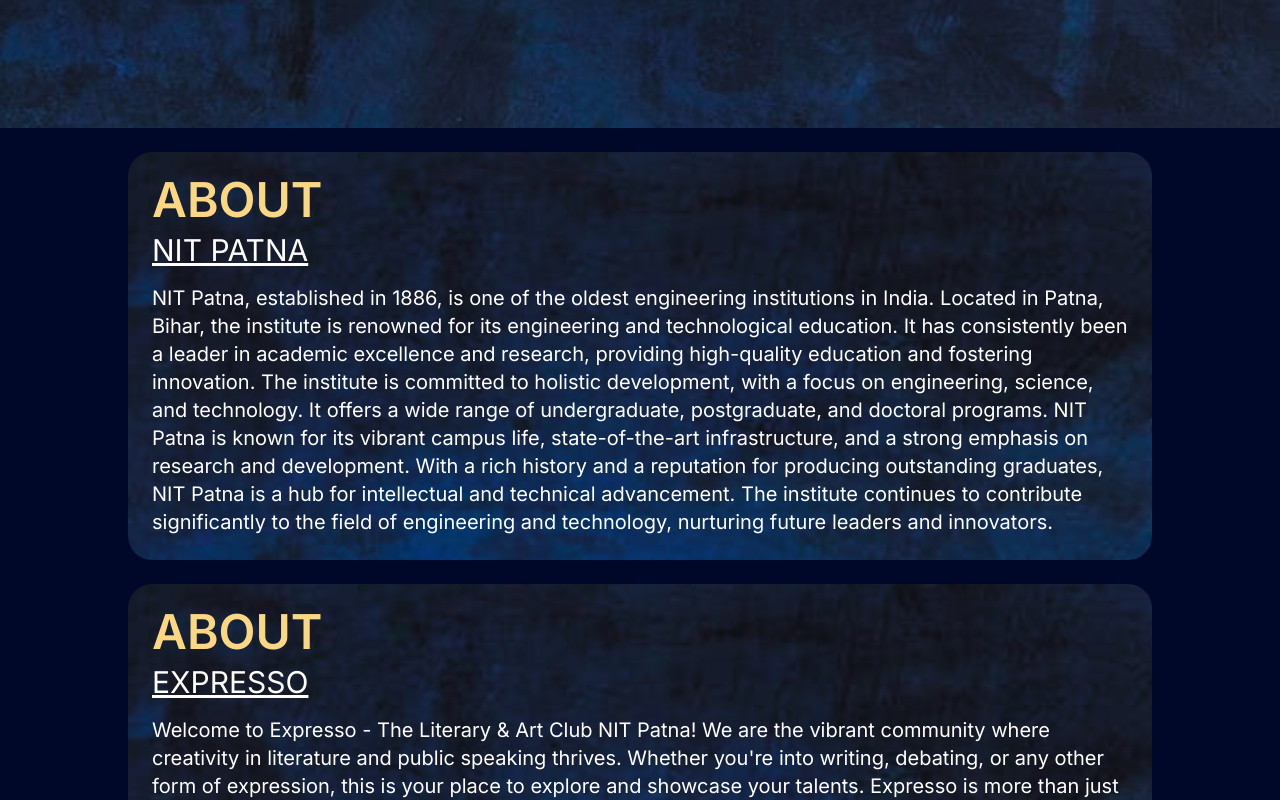
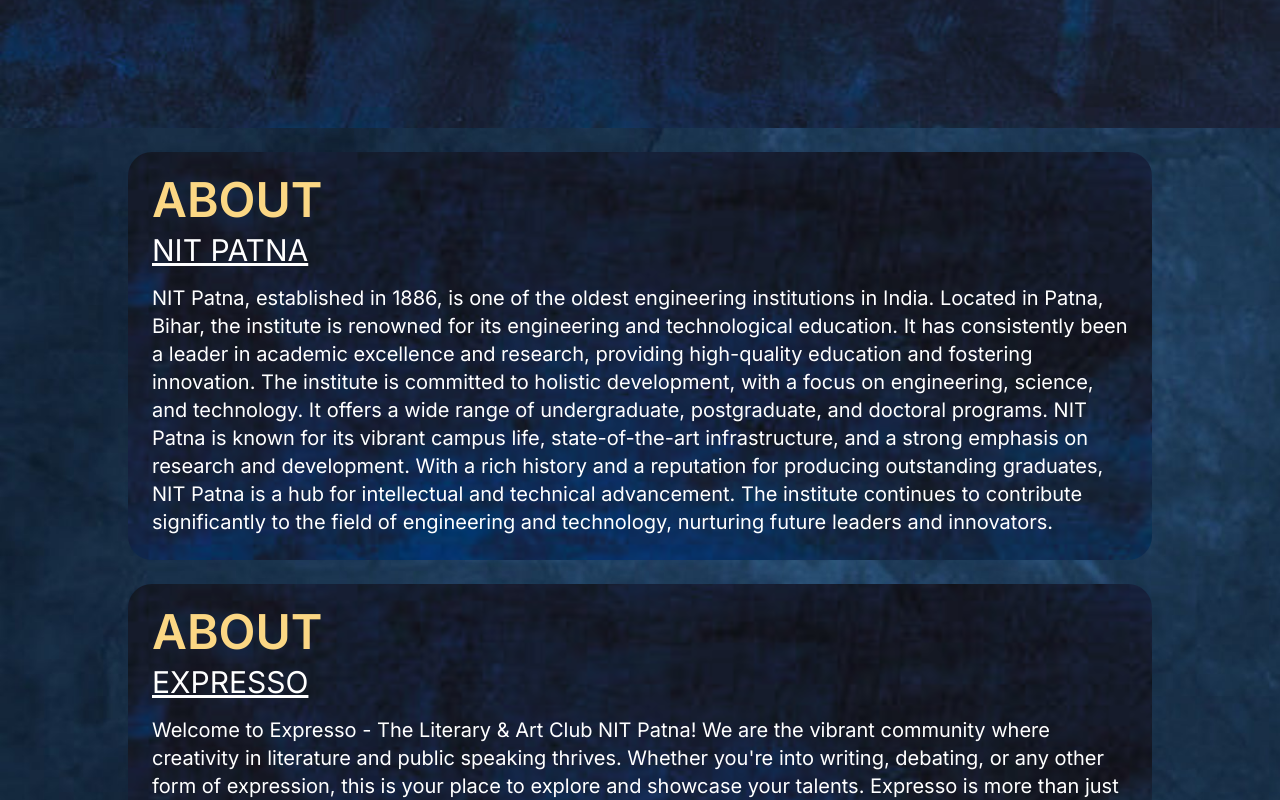
Before and after one commit to ShubhamTiwari55/NITP_MUN_Website, a Next.js app: page / in a window 1280 px wide. Shown: the part 680-1480 px from the top of the page. Built offline with nearby package versions, Linux system fonts and the light colour scheme.

Commit message:
slight adjustments

```diff
--- a/app/Faqs/Faqs.jsx
+++ b/app/Faqs/Faqs.jsx
@@ -15,7 +15,7 @@
                 backgroundRepeat: `no-repeat`,
                 backgroundSize: 'cover',
             }}>
-            <div className="grid grid-cols-1 md:grid-cols-2 gap-4 m-12">
+            <div className="grid grid-cols-2 gap-4 m-12 max-w-[60%]" >
                 {faqs.map((faq, index) => (
                     <div
                         key={index}
--- a/app/Home/HomePg.jsx
+++ b/app/Home/HomePg.jsx
@@ -39,7 +39,11 @@
 
   return (
     <>
-      <div className="flex flex-col bg-[#000829] px-4 py-6">
+      <div className="flex flex-col bg-[#000829] px-4 py-6"
+      style={{ backgroundImage: `url('/bg3.jpg')`,
+        backgroundRepeat: `no-repeat`,
+        backgroundSize: 'cover',
+    }}>
         {/* About NIT Patna Section */}
         <div className="relative w-full max-w-screen-lg mx-auto text-white rounded-3xl p-6 mb-6"
               style={{ backgroundImage: `url('/bg2.png')` }}
--- a/app/Sponsors/Sponsors.jsx
+++ b/app/Sponsors/Sponsors.jsx
@@ -7,7 +7,7 @@
       <div className="relative w-full min-h-screen bg-gray-900 flex flex-col items-center text-white pt-24 px-4">
         <div className="w-full flex flex-col items-center text-white">
           <h1 className="text-[6vw] sm:text-[4vw] md:text-[3vw] font-extrabold mb-8 text-[#FBD784] text-center tracking-wider">
-            SPONSERS
+            SPONSORS
           </h1>
           <div className="flex flex-col items-center space-y-8">
             {/* <div className="flex flex-col md:flex-row md:space-x-8 space-y-8 md:space-y-0 w-full max-w-6xl">
--- a/components/Navbar.jsx
+++ b/components/Navbar.jsx
@@ -67,7 +67,7 @@
           <ul className="space-y-6">
             {[
               { href: "/", text: "HOME" },
-              { href: "/Committee", text: "COMMITTEES" },
+              { href: "/Committees", text: "COMMITTEES" },
               { href: "/Secretariat", text: "SECRETARIAT" },
               { href: "/Gallery", text: "GALLERY" },
               { href: "/Rulebook", text: "RULEBOOK" },
--- a/constant/CardData.js
+++ b/constant/CardData.js
@@ -630,7 +630,7 @@
         image: 'https://res.cloudinary.com/dnbutfdy7/image/upload/v1723196456/profile%20pictures/HarshKumarDwivedi_mlmyi6.jpg',
       },
       {
-        id: 4,
+        id: 8,
         name: 'Supriya',
         designation: 'Member',
         linkedin: 'https://www.linkedin.com/in/supriya-raj-0128a4295/',
```
